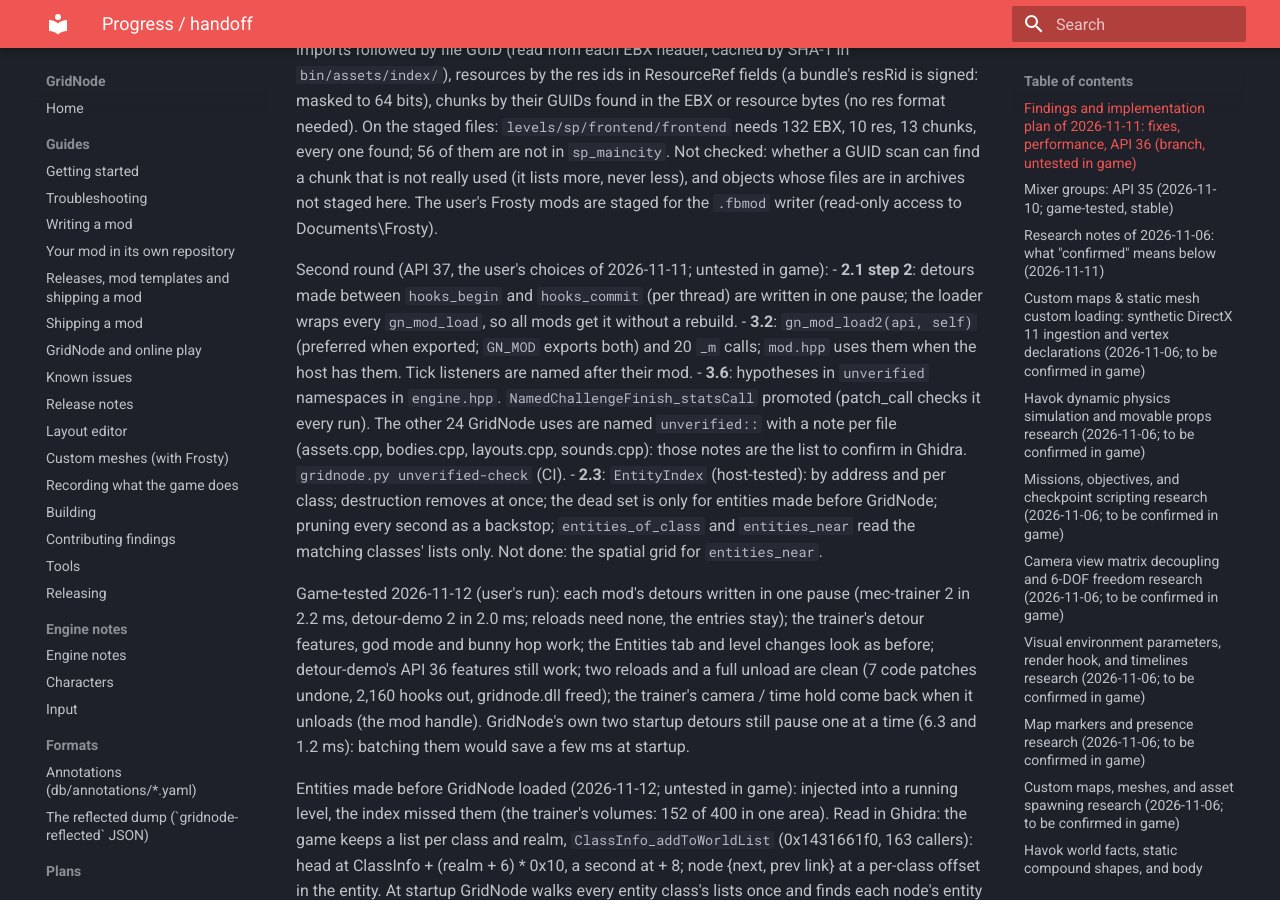
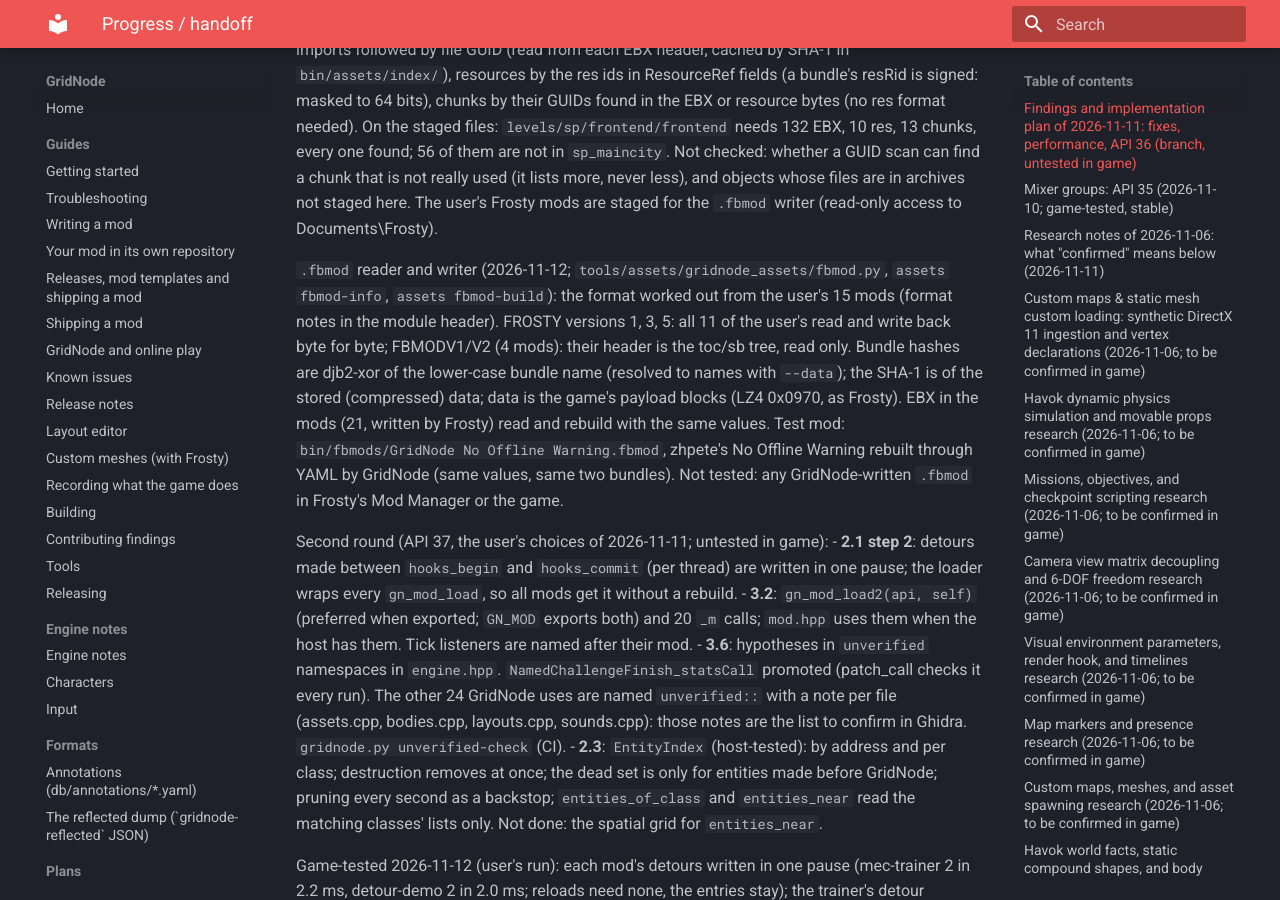
Before and after one commit to CodeNameMeteor/Gridnode, an MkDocs documentation site: the page built from docs/progress.md, in a window 1280 px wide and 900 px high, scrolled down 2278 px. Built offline with MkDocs 1.6.1 and Material for MkDocs 9.7.7, drawn with Linux system fonts in a browser that asks for light colours.

Commit message:
progress: the .fbmod reader and writer
Co-Authored-By: Claude Opus 5.5 <noreply@anthropic.com>
Claude-Session: https://claude.ai/code/session_019UGCLf6Ks3eQC9xMHytTtg

```diff
--- a/docs/progress.md
+++ b/docs/progress.md
@@ -82,6 +82,15 @@ format needed). On the staged files: `levels/sp/frontend/frontend` needs 132 EBX
 found; 56 of them are not in `sp_maincity`. Not checked: whether a GUID scan can find a chunk that is not really
 used (it lists more, never less), and objects whose files are in archives not staged here. The user's Frosty mods
 are staged for the `.fbmod` writer (read-only access to Documents\Frosty).
+
+`.fbmod` reader and writer (2026-11-12; `tools/assets/gridnode_assets/fbmod.py`, `assets fbmod-info`, `assets fbmod-build`):
+the format worked out from the user's 15 mods (format notes in the module header). FROSTY versions 1, 3, 5: all 11
+of the user's read and write back byte for byte; FBMODV1/V2 (4 mods): their header is the toc/sb tree, read only.
+Bundle hashes are djb2-xor of the lower-case bundle name (resolved to names with `--data`); the SHA-1 is of the stored
+(compressed) data; data is the game's payload blocks (LZ4 0x0970, as Frosty). EBX in the mods (21, written by
+Frosty) read and rebuild with the same values. Test mod: `bin/fbmods/GridNode No Offline Warning.fbmod`, zhpete's
+No Offline Warning rebuilt through YAML by GridNode (same values, same two bundles). Not tested: any GridNode-written
+`.fbmod` in Frosty's Mod Manager or the game.
 
 Second round (API 37, the user's choices of 2026-11-11; untested in game):
 - **2.1 step 2**: detours made between `hooks_begin` and `hooks_commit` (per thread) are written in one
```
